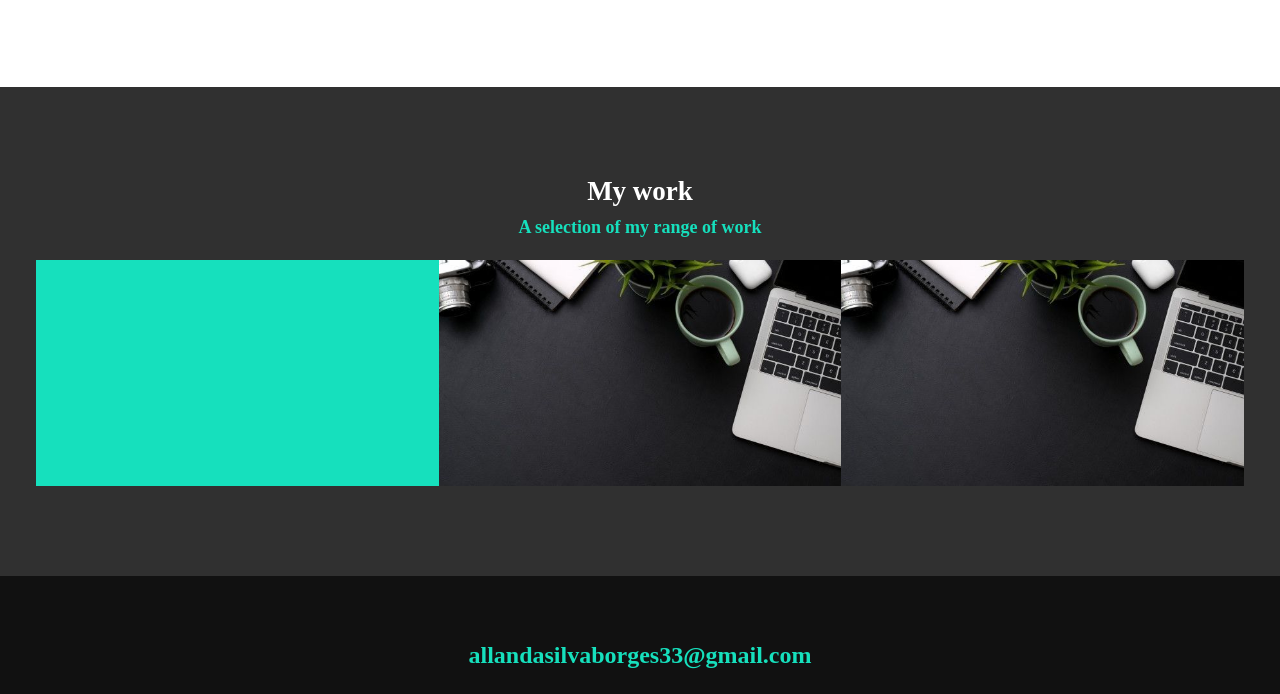
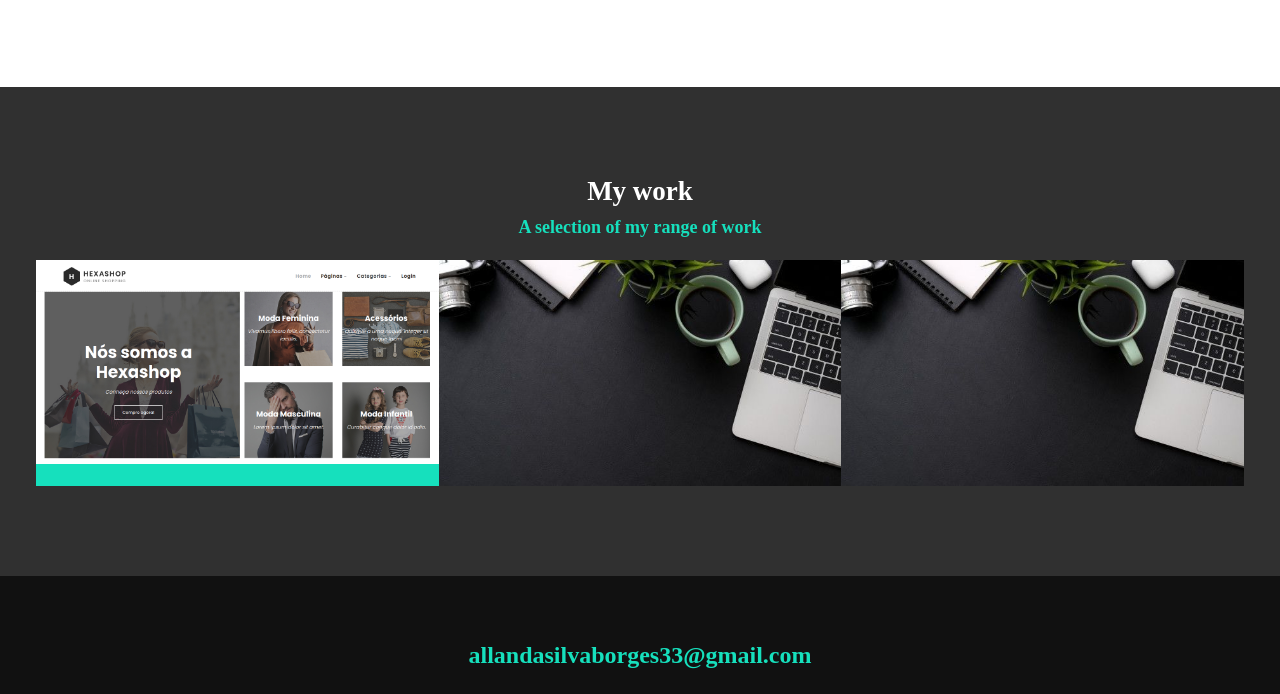
Before and after one commit to AllanSBorges/portfolio, a plain HTML site: page index.html in a window 1280 px wide. Shown: the part 1740-2434 px from the top of the page. Drawn offline with nearby package versions, Linux system fonts and the light colour scheme.

Commit message:
fix: correção imagem 1

```diff
--- a/index.html
+++ b/index.html
@@ -117,7 +117,7 @@
 
         <!-- Portfolio item 01 -->
         <a href='#' class='portfolio__item'>
-          <img src='img/portfolio-01.jpg' alt='' class='portfolio__img'>
+          <img src='img/portfolio-01.png' alt='' class='portfolio__img'>
         </a>
 
          <!-- Portfolio item 02 -->
```
Also changed, not shown: img/portfolio-01.png (renamed from img/portfolio-01.jpg.png).
